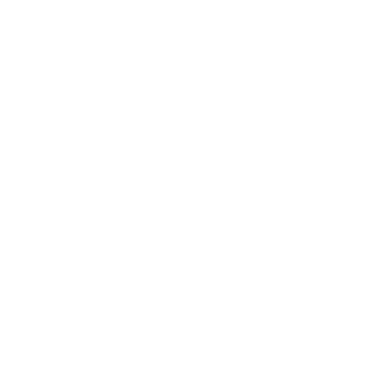
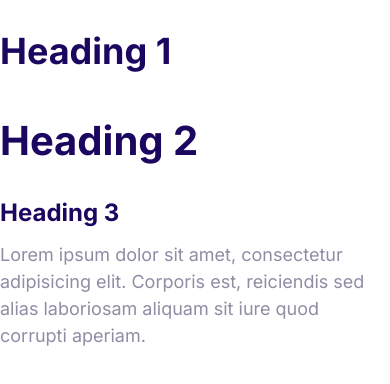
Before and after one commit to MojeDenis/mojo, a plain HTML site: page index.html in a window 390 px wide. Drawn offline with Linux system fonts and the light colour scheme.

Commit message:
Define the styles for the fonts.

```diff
--- a/index.html
+++ b/index.html
@@ -5,13 +5,18 @@
     <meta charset="UTF-8">
     <meta http-equiv="X-UA-Compatible" content="IE=edge">
     <meta name="viewport" content="width=device-width, initial-scale=1.0">
+    <link rel="preconnect" href="https://fonts.gstatic.com">
+    <link href="https://fonts.googleapis.com/css2?family=Inter:wght@400;700&display=swap" rel="stylesheet">
     <link rel="stylesheet" href="style.css" />
     <link rel="stylesheet" href="normalize.css" />
     <title>Document</title>
 </head>
 
 <body>
-
+    <h1>Heading 1</h1>
+    <h2>Heading 2</h2>
+    <h3>Heading 3</h3>
+    <p>Lorem ipsum dolor sit amet, consectetur adipisicing elit. Corporis est, reiciendis sed alias laboriosam aliquam sit iure quod corrupti aperiam.</p>
 </body>
 
 </html>
--- a/style.css
+++ b/style.css
@@ -1,3 +1,7 @@
+html {
+    font-size: 62.5%;
+}
+
 :root {
     --color-primary: #2584ff;
     --color-secondary: #00d9ff;
@@ -5,3 +9,48 @@
     --color-headings: #1b0760;
     --color-body: #918ca4;
 }
+
+body {
+    font-family: Inter, Arial, Helvetica, sans-serif;
+    font-size: 2.4rem;
+    line-height: 1.5;
+    color: var(--color-body);
+}
+
+h1,
+h2,
+h3 {
+    color: var(--color-headings);
+    margin-bottom: 1rem;
+}
+
+h1 {
+    font-size: 7rem;
+}
+
+h2 {
+    font-size: 4rem;
+}
+
+h3 {
+    font-size: 3rem;
+}
+
+p {
+    margin-top: 0;
+}
+
+@media screen and (max-width: 1024px) {
+    body {
+        font-size: 1.8rem;
+    }
+    h1 {
+        font-size: 8rem;
+    }
+    h2 {
+        font-size: 4rem;
+    }
+    h3 {
+        font-size: 2.4rem;
+    }
+}
```
